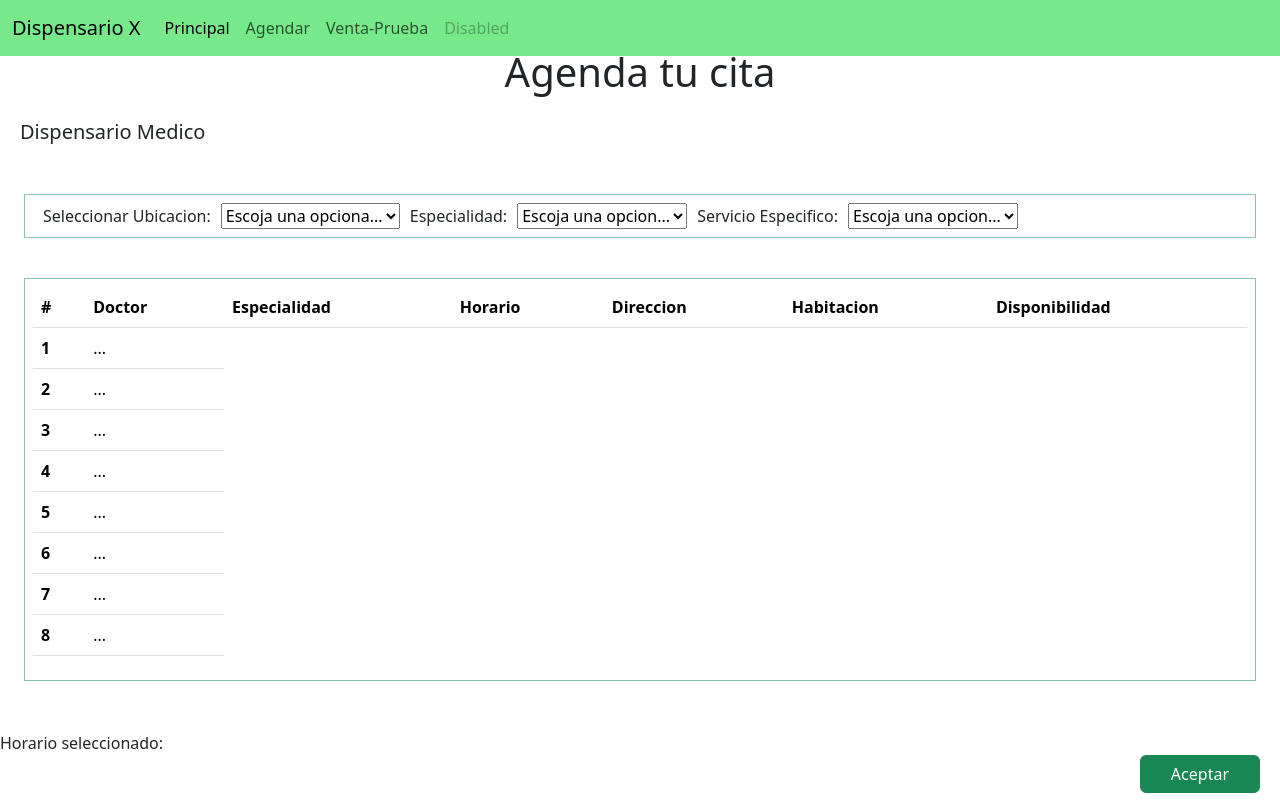
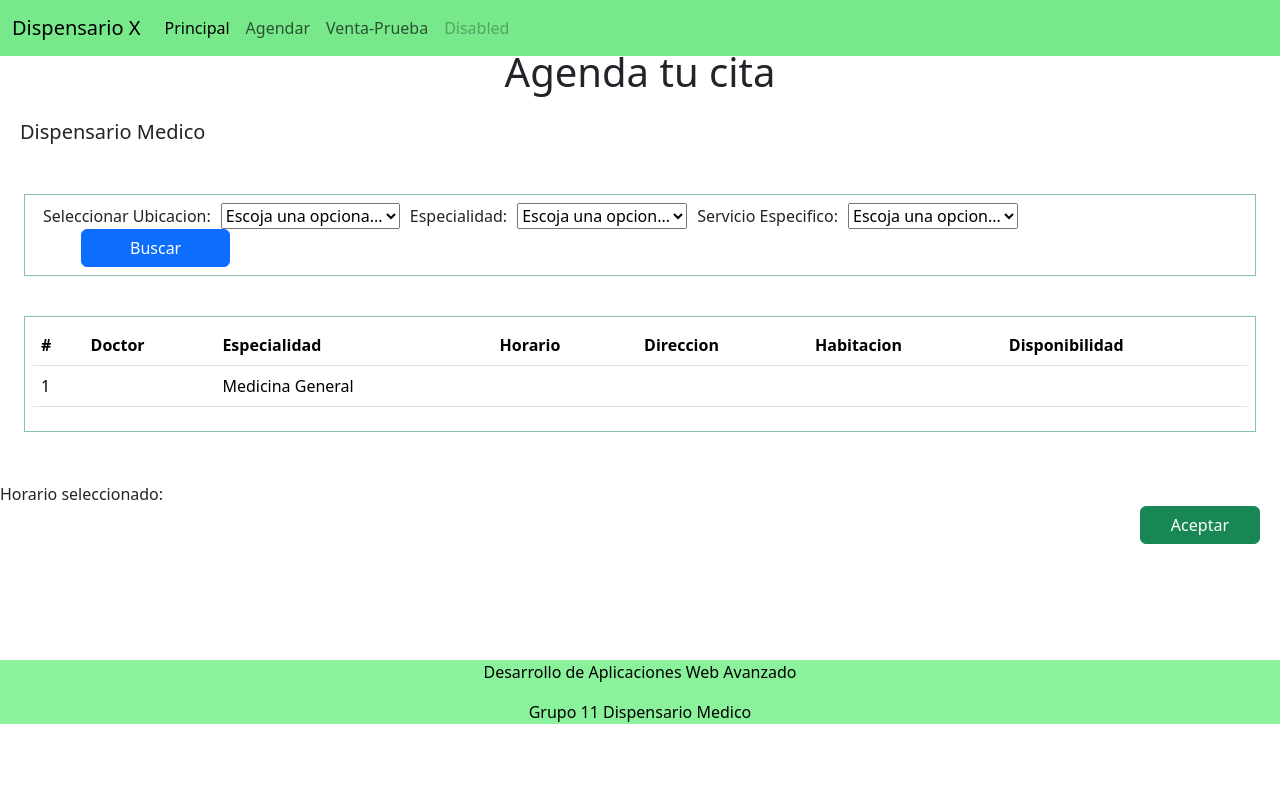
Before and after one commit to angel5000/DispensarioMed-WEB, an Angular app: page /agendamiento in a window 1280 px wide. Shown: the top 800 px of the page. Built offline with nearby package versions, Linux system fonts and the light colour scheme.

Commit message:
modified:   src/app/components/agendamiento/agendamiento.component.html 	modified:   src/app/components/agendamiento/agendamiento.component.ts

```diff
--- a/src/app/components/agendamiento/agendamiento.component.html
+++ b/src/app/components/agendamiento/agendamiento.component.html
@@ -6,7 +6,7 @@
 
 <div id="divform"  class="border border-success p-2 mx-4" style="--bs-border-opacity: .5;">
 
-<form action="">
+<form (ngSubmit)="mostrarDatos()">
 
 <label for="slubi">Seleccionar Ubicacion:</label>
 
@@ -34,11 +34,12 @@
 
 </select>
 
+<button type="button" class="btn btn-primary mx-5 px-5" name="btbuscar" (click)="mostrarDatos()"> Buscar</button>
 </form>
 
 </div>
 
-<div  id="tableid"class="border border-success p-2 mx-4" style="--bs-border-opacity: .5;">
+<div  *ngIf="Medico || especialidad || horario" id="tableid"class="border border-success p-2 mx-4" style="--bs-border-opacity: .5;">
     <table class="table">
         <thead>
           <tr>
@@ -54,45 +55,15 @@
         </thead>
         <tbody>
           <tr>
-            <th scope="row">1</th>
-            <td>...</td>
+            <td>1</td>
+            <td>{{Medico }}</td>
+            <td>{{ especialidad }}</td>
+            <td>{{ horario }}</td>
+            <td>{{ Direccion }}</td>
+            <td>{{Habitacin }}</td>
+            <td>{{ Disponible }}</td>
+          </tr>
 
-          </tr>
-          <tr>
-            <th scope="row">2</th>
-            <td>... </td>
-
-          </tr>
-          <tr>
-            <th scope="row">3</th>
-
-            <td>... </td>
-          </tr>
-          <tr>
-          <th scope="row">4</th>
-
-          <td>... </td>
-        </tr>
-        <tr>
-        <th scope="row">5</th>
-
-        <td>... </td>
-      </tr>
-      <tr>
-      <th scope="row">6</th>
-
-      <td>... </td>
-    </tr>
-    <tr>
-    <th scope="row">7</th>
-
-    <td>... </td>
-  </tr>
-  <tr>
-  <th scope="row">8</th>
-
-  <td>... </td>
-</tr>
         </tbody>
       </table>
 
--- a/src/app/components/agendamiento/agendamiento.component.ts
+++ b/src/app/components/agendamiento/agendamiento.component.ts
@@ -1,9 +1,10 @@
 import { Component } from '@angular/core';
 import { Router } from '@angular/router';
+import { CommonModule } from '@angular/common';
 @Component({
   selector: 'app-agendamiento',
   standalone: true,
-  imports: [],
+  imports: [CommonModule],
   templateUrl: './agendamiento.component.html',
   styleUrl: './agendamiento.component.css'
 })
@@ -13,4 +14,23 @@ export class AgendamientoComponent {
   navigateToVenta() {
     this.router.navigate(['/venta']);
   }
+  ubicacion: string = '';
+  especialidad: string = 'Medicina General';
+  servicio: string = 'Consulta General 5$';
+  horario: string = '';
+Medico: string='';
+Direccion: string='';
+Habitacin: string='';
+Disponible: string='';
+  mostrarDatos() {
+    this.Medico="Jose Paredes";
+    this.Direccion="Calle 8 avenida 3 Mz3";
+    this.Habitacin="l1";
+    this.horario="Lunes 26 de Mayo 2024 - 10:00AM";
+    this.especialidad="Medicina General";
+    this.Disponible="Disponible";
+
+  }
+
+
 }
```
